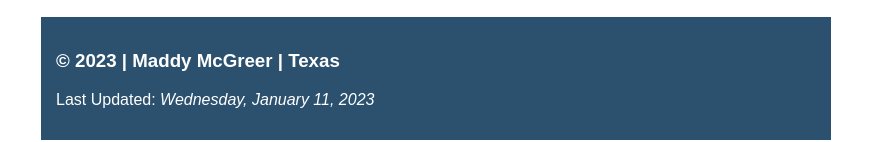
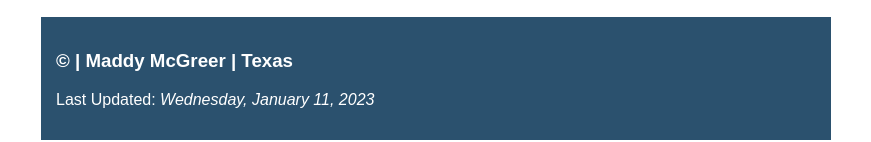
Before and after one commit to madelynm3/wdd230, a plain HTML site: page index.html in a window 1280 px wide. Shown: the part 675-817 px from the top of the page, without its empty margins (204-1075 px from the left). Drawn offline with Linux system fonts and the light colour scheme.

Commit message:
Update index.html

```diff
--- a/index.html
+++ b/index.html
@@ -40,7 +40,7 @@
 
   <footer>
     <section>
-      <h3>&copy; 2023<span id="year"></span> | Maddy McGreer | Texas</h3>
+      <h3>&copy; <span id="year"></span> | Maddy McGreer | Texas</h3>
       <p>Last Updated: <span id="date"></span> <span id="time"></span></p>
     </section>
   </footer>
```
